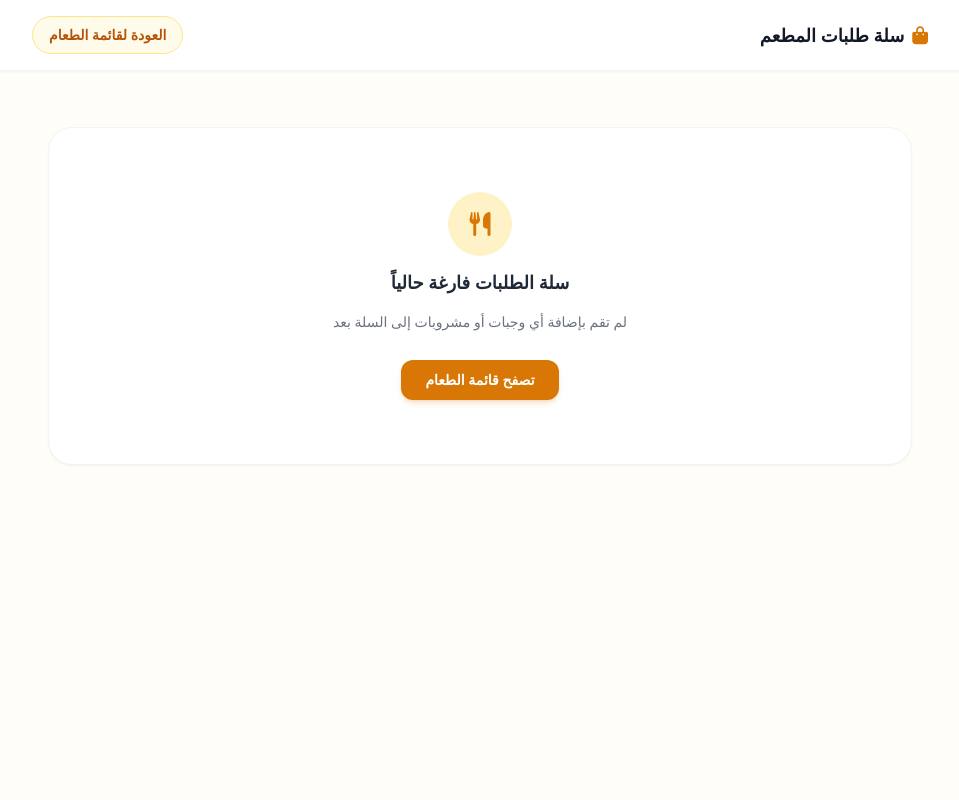
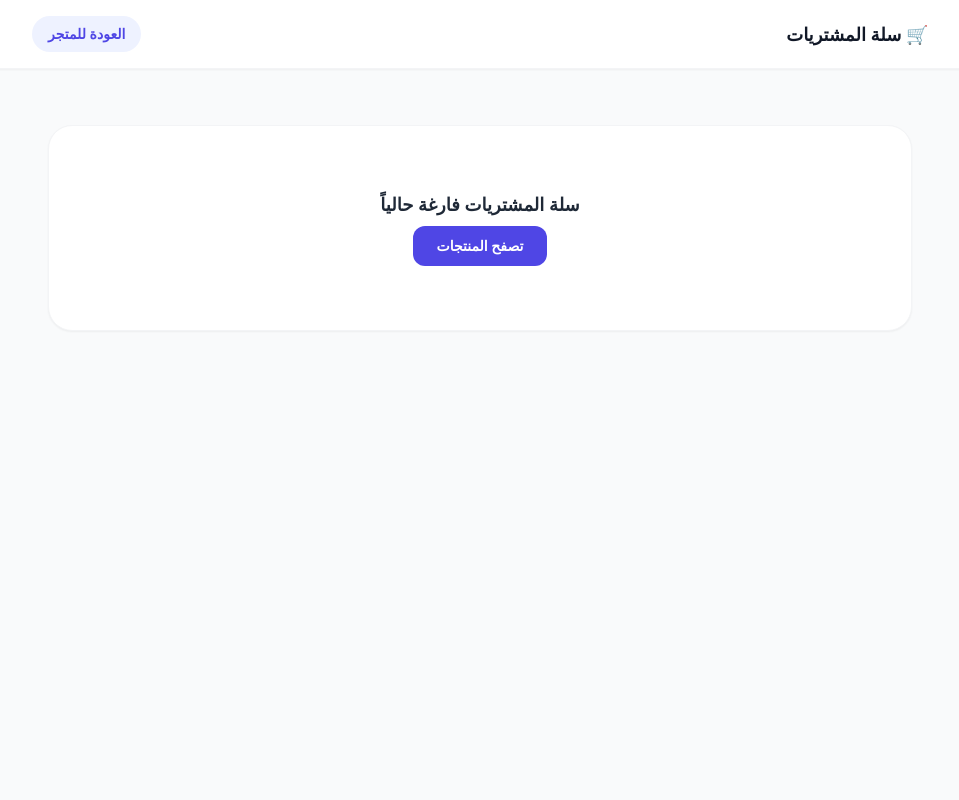
Before and after one commit to chichideb2007-blip/bisnes, a Flask app: page /cart in a window 1280 px wide. Shown: the whole page, without its empty margins (160-1119 px from the left). Run offline with Flask 3, Linux system fonts and the light colour scheme; some libraries are stand-ins or nearby versions.

Commit message:
Update cart.html

```diff
--- a/templates/cart.html
+++ b/templates/cart.html
@@ -3,18 +3,16 @@
 <head>
     <meta charset="UTF-8">
     <meta name="viewport" content="width=device-width, initial-scale=1.0">
-    <title>سلة الطلبات</title>
+    <title>سلة المشتريات</title>
     <script src="https://cdn.tailwindcss.com"></script>
     <link href="https://cdnjs.cloudflare.com/ajax/libs/font-awesome/6.4.0/css/all.min.css" rel="stylesheet">
 </head>
-<body class="bg-amber-50/30 text-gray-800 min-h-screen flex flex-col justify-between">
+<body class="bg-gray-50 text-gray-800 min-h-screen flex flex-col justify-between">
 
     <header class="bg-white shadow-sm sticky top-0 z-50 border-b border-gray-100 py-4 px-6">
         <div class="max-w-4xl mx-auto flex justify-between items-center">
-            <h1 class="text-lg font-black text-gray-900 flex items-center gap-2">
-                <i class="fas fa-shopping-bag text-amber-600"></i> سلة طلبات المطعم
-            </h1>
-            <a href="/shop" class="text-sm font-bold text-amber-700 bg-amber-50 px-4 py-2 rounded-full border border-amber-200 hover:bg-amber-100 transition-colors">العودة لقائمة الطعام</a>
+            <h1 class="text-lg font-black text-gray-900">🛒 سلة المشتريات</h1>
+            <a href="/shop" class="text-sm font-bold text-indigo-600 bg-indigo-50 px-4 py-2 rounded-full">العودة للمتجر</a>
         </div>
     </header>
 
@@ -23,21 +21,17 @@
 
         <div id="cart-summary" class="bg-white p-6 rounded-3xl shadow-sm border border-gray-100 hidden">
             <div class="flex justify-between items-center mb-4">
-                <span class="text-gray-500 font-bold">المجموع الكلي للوجبات:</span>
-                <span class="text-2xl font-black text-amber-600"><span id="total-price">0</span> دج</span>
+                <span class="text-gray-500 font-bold">المجموع الكلي:</span>
+                <span class="text-2xl font-black text-indigo-600"><span id="total-price">0</span> دج</span>
             </div>
-            <button onclick="proceedToCheckout()" class="w-full bg-amber-600 hover:bg-amber-700 active:scale-95 text-white font-bold py-3.5 rounded-2xl shadow-lg shadow-amber-600/20 transition-all flex items-center justify-center gap-2 cursor-pointer">
-                <i class="fas fa-motorcycle"></i> تأكيد الطلب وإدخال معلومات التوصيل
+            <button onclick="proceedToCheckout()" class="w-full bg-emerald-600 hover:bg-emerald-700 text-white font-bold py-3.5 rounded-2xl shadow-lg transition-all">
+                🚚 تأكيد الطلب وإدخال معلومات التوصيل
             </button>
         </div>
 
-        <div id="empty-cart-msg" class="text-center py-16 bg-white rounded-3xl shadow-sm border border-gray-100 hidden flex flex-col items-center gap-3">
-            <div class="w-16 h-16 bg-amber-100 text-amber-600 rounded-full flex items-center justify-center text-2xl">
-                <i class="fas fa-utensils"></i>
-            </div>
-            <h3 class="text-lg font-bold text-gray-800 mb-1">سلة الطلبات فارغة حالياً</h3>
-            <p class="text-gray-500 text-sm mb-4">لم تقم بإضافة أي وجبات أو مشروبات إلى السلة بعد</p>
-            <a href="/shop" class="bg-amber-600 hover:bg-amber-700 text-white font-bold px-6 py-2.5 rounded-xl text-sm inline-block shadow-md shadow-amber-600/20 transition-colors">تصفح قائمة الطعام</a>
+        <div id="empty-cart-msg" class="text-center py-16 bg-white rounded-3xl shadow-sm border border-gray-100 hidden">
+            <h3 class="text-lg font-bold text-gray-800 mb-2">سلة المشتريات فارغة حالياً</h3>
+            <a href="/shop" class="bg-indigo-600 text-white font-bold px-6 py-2.5 rounded-xl text-sm inline-block">تصفح المنتجات</a>
         </div>
     </main>
 
@@ -72,21 +66,21 @@
                 container.innerHTML += `
                     <div class="bg-white p-4 rounded-2xl shadow-sm border border-gray-100 flex items-center justify-between gap-4">
                         <div class="flex items-center gap-4">
-                            <img src="${imgSrc}" style="width: 70px; height: 70px; object-fit: cover;" class="rounded-xl border border-amber-100">
+                            <img src="${imgSrc}" style="width: 70px; height: 70px; object-fit: cover;" class="rounded-xl border">
                             <div>
                                 <h3 class="font-bold text-gray-800">${item.name}</h3>
-                                <p class="text-amber-600 font-black text-sm">${itemPrice} دج</p>
+                                <p class="text-indigo-600 font-black text-sm">${itemPrice} دج</p>
                             </div>
                         </div>
 
                         <div class="flex items-center gap-4">
-                            <div class="flex items-center border border-amber-200 rounded-xl overflow-hidden bg-amber-50/50">
-                                <button onclick="changeQuantity(${index}, -1)" class="px-3 py-1 font-bold text-amber-700 hover:bg-amber-100 transition-colors">-</button>
-                                <span class="px-3 font-bold text-gray-800">${itemQty}</span>
-                                <button onclick="changeQuantity(${index}, 1)" class="px-3 py-1 font-bold text-amber-700 hover:bg-amber-100 transition-colors">+</button>
+                            <div class="flex items-center border rounded-xl overflow-hidden bg-gray-50">
+                                <button onclick="changeQuantity(${index}, -1)" class="px-3 py-1 font-bold">-</button>
+                                <span class="px-3 font-bold">${itemQty}</span>
+                                <button onclick="changeQuantity(${index}, 1)" class="px-3 py-1 font-bold">+</button>
                             </div>
-                            <span class="font-black text-gray-900 min-w-[70px] text-left">${itemTotal} دج</span>
-                            <button onclick="removeItem(${index})" class="text-rose-500 hover:text-rose-700 p-2 transition-colors"><i class="fas fa-trash-alt"></i></button>
+                            <span class="font-black text-gray-900">${itemTotal} دج</span>
+                            <button onclick="removeItem(${index})" class="text-rose-500 p-2"><i class="fas fa-trash-alt"></i></button>
                         </div>
                     </div>
                 `;
```
